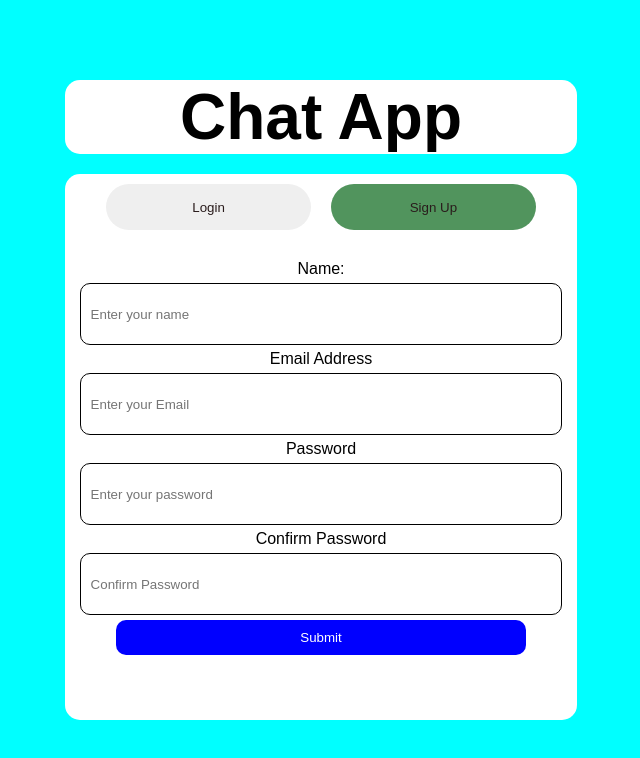
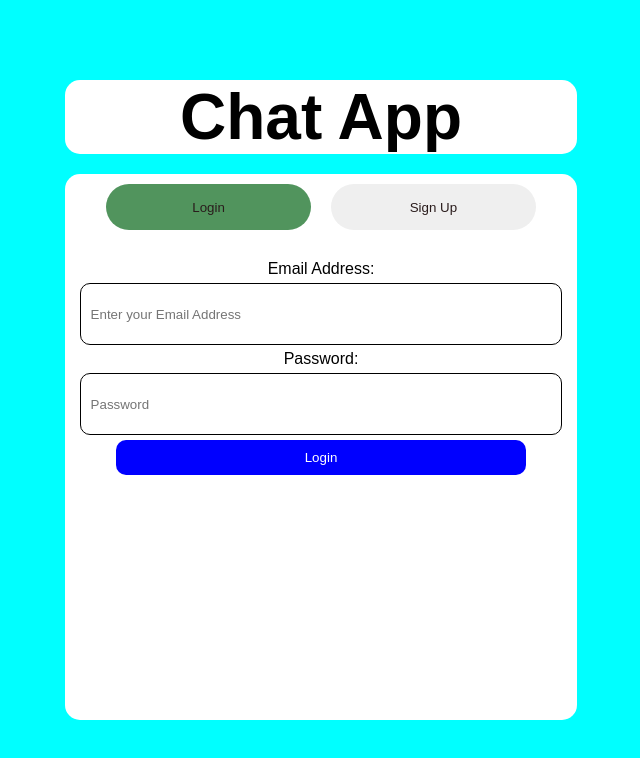
Before and after one commit to jaswindersingh97/ChatApp, a React (Vite) app in the folder Client/: page / in a window 1280 px wide. Shown: the top 758 px of the page, without its empty margins (319-959 px from the left). Built offline with nearby package versions, Linux system fonts and the light colour scheme.

Commit message:
something dont know why i did

```diff
--- a/Client/src/App.jsx
+++ b/Client/src/App.jsx
@@ -1,22 +1,40 @@
 import React from 'react';
-import './App.css';
+import { BrowserRouter, Routes, Route, Navigate } from 'react-router-dom';
 import HomePage from './pages/HomePage';
 import ChatPage from './pages/ChatPage';
-import ProtectedRoute from './components/ProtectedRoute';
-import { BrowserRouter, Routes, Route, Navigate } from 'react-router-dom';
+import { AuthProvider, useAuth } from './context/AuthContext';
 
-// Create a function to check if the token exists
+const ProtectedRoute = ({ element: Component }) => {
+  const { isTokenValid } = useAuth();
+  return isTokenValid() ? <Component /> : <Navigate to="/" />;
+};
 
 function App() {
   return (
-    <BrowserRouter>
-      <Routes>
-        <Route path='/' element={<HomePage />} />
-        {/* Protect the chat page */}
-        <Route path='/chatPage' element={<ProtectedRoute element={ChatPage} />} />
-      </Routes>
-    </BrowserRouter>
+    <AuthProvider>
+      <BrowserRouter>
+        <Routes>
+          {/* Redirect signed-in users to ChatPage if they try to access HomePage */}
+          <Route
+            path="/"
+            element={<AuthRedirect />}
+          />
+          {/* Protect ChatPage route */}
+          <Route
+            path="/chatPage"
+            element={<ProtectedRoute element={ChatPage} />}
+          />
+          {/* Optionally handle unknown routes */}
+          <Route path="*" element={<Navigate to="/" />} />
+        </Routes>
+      </BrowserRouter>
+    </AuthProvider>
   );
 }
 
+const AuthRedirect = () => {
+  const { isTokenValid } = useAuth();
+  return isTokenValid() ? <Navigate to="/chatPage" /> : <HomePage />;
+};
+
 export default App;
--- a/Client/src/components/SignIn.jsx
+++ b/Client/src/components/SignIn.jsx
@@ -2,38 +2,70 @@ import React, { useState } from 'react';
 import styles from './SignIn.module.css';
 import authApi from '../api/authApi';
 import { useNavigate } from 'react-router-dom';
+import { useAuth } from '../context/AuthContext';
+
 function SignIn() {
   const navigate = useNavigate();
-  const endpoints = "/signin";
-  const [user, SetUser] = useState({
+  const { setToken } = useAuth();
+  const [user, setUser] = useState({
     email: "",
     password: ""
   });
+  const [isLoading, setIsLoading] = useState(false);
+  const [error, setError] = useState("");
 
   const changeHandler = (e) => {
     const { name, value } = e.target;
-    SetUser((prevData) => ({
+    setUser((prevData) => ({
       ...prevData,
       [name]: value
     }));
+    setError(""); // Reset error on input change
   };
 
   const apiHandler = async () => {
+    const endpoints = "/signin";
     try {
       const response = await authApi({ endpoints, user });
       return response;
     } catch (error) {
-      console.error("Error from API:", error);
+      if (error.response && error.response.data) {
+        throw new Error(error.response.data.error || "Invalid login credentials");
+      }
+      throw new Error("An error occurred while logging in. Please try again.");
     }
+  };
+
+  const validateForm = () => {
+    if (!user.email || !user.password) {
+      setError("Both fields are required.");
+      return false;
+    }
+    const emailRegex = /^[^\s@]+@[^\s@]+\.[^\s@]+$/;
+    if (!emailRegex.test(user.email)) {
+      setError("Invalid email format.");
+      return false;
+    }
+    return true;
   };
 
   const submitHandler = async (e) => {
     e.preventDefault();
-    const {token,id} = await apiHandler();  // Wait for the API call to finish
-    console.log("Submit Response:", token);
-    localStorage.setItem("token","Bearer "+token);
-    localStorage.setItem("id",id);
-    navigate("/chatpage");
+    if (!validateForm()) return;
+
+    setIsLoading(true);
+    try {
+      const { token, id } = await apiHandler(); // Wait for the API call
+      console.log("Submit Response:", token);
+      localStorage.setItem("token", token);
+      localStorage.setItem("id", id);
+      setToken(token); // Update the token in context
+      navigate("/chatPage");
+    } catch (error) {
+      setError(error.message); // Set error message if API fails
+    } finally {
+      setIsLoading(false);
+    }
   };
 
   return (
@@ -55,7 +87,10 @@ function SignIn() {
           onChange={changeHandler}
           placeholder='Password'
         />
-        <button type="submit">Login</button>
+        {error && <p className={styles.error}>{error}</p>} {/* Display error messages */}
+        <button type="submit" disabled={isLoading}>
+          {isLoading ? "Logging in..." : "Login"}
+        </button>
       </form>
     </div>
   );
--- a/Client/src/components/SignUp.jsx
+++ b/Client/src/components/SignUp.jsx
@@ -1,36 +1,65 @@
-import React, { useState } from 'react'
+import React, { useState } from 'react';
 import styles from './SignUp.module.css';
 import authApi from '../api/authApi';
+
 function SignUp() {
-  const endpoints = "/signup";
   const [user, setUser] = useState({ name: "", email: "", password: "" });
   const [pass, setPass] = useState({ pass: "", confirmpass: "" });
+  const [error, setError] = useState("");
+  const [isLoading, setIsLoading] = useState(false);
+  const [showPassword, setShowPassword] = useState(false);
 
-  const submitHandler = async(e) => {
+  const validateForm = () => {
+    if (!user.name || !user.email || !pass.pass || !pass.confirmpass) {
+      setError("All fields are required.");
+      return false;
+    }
+    const emailRegex = /^[^\s@]+@[^\s@]+\.[^\s@]+$/;
+    if (!emailRegex.test(user.email)) {
+      setError("Invalid email format.");
+      return false;
+    }
+    if (pass.pass !== pass.confirmpass) {
+      setError("Passwords do not match.");
+      return false;
+    }
+    return true;
+  };
+
+  const submitHandler = async (e) => {
     e.preventDefault();
+    setError(""); // Clear previous errors
 
-    if (pass.pass === pass.confirmpass) {
-      setUser((oldData) => ({
-        ...oldData,
-        password: pass.pass
-      }));
-      // You can add more logic here, like making an API call or further validation
-      alert("Form submitted successfully!");
-      const response = await apiHandler();  // Wait for the API call to finish
+    if (!validateForm()) return;
 
-      console.log(response)
+    setIsLoading(true);
+    try {
+      const response = await apiHandler(); // Wait for the API call to finish
+      console.log("API Response:", response);
+      alert("Sign up successful!");
+    } catch (error) {
+      if (error.response && error.response.data) {
+        // If there's a specific error message from the API, display it
+        setError(error.response.data.error || "An error occurred. Please try again.");
       } else {
-      alert("Passwords do not match");
+        setError("An error occurred. Please try again.");
+      }
+    } finally {
+      setIsLoading(false);
     }
   };
 
   const apiHandler = async () => {
+    const endpoints = "/signup";
     try {
-      const response = await authApi({ endpoints, user });
-      console.log("API Response:", response);
+      const response = await authApi({
+        endpoints,
+        user: { ...user, password: pass.pass }, // Assign password here
+      });
       return response;
     } catch (error) {
-      console.error("Error from API:", error);
+      // Throw the error so it can be caught in submitHandler
+      throw error;
     }
   };
 
@@ -40,6 +69,7 @@ function SignUp() {
       ...prev,
       [name]: value,
     }));
+    setError(""); // Reset error on input change
   };
 
   const handlePasswordChange = (e) => {
@@ -48,47 +78,75 @@ function SignUp() {
       ...prev,
       [name]: value,
     }));
+    setError(""); // Reset error on input change
+  };
+
+  const togglePasswordVisibility = () => {
+    setShowPassword(!showPassword);
   };
 
   return (
     <div className={styles.container}>
       <form onSubmit={submitHandler}>
-
         <p>Name:</p>
         <input
-          type='text'
-          name='name'
+          type="text"
+          name="name"
           value={user.name}
           onChange={handleInputChange}
-          placeholder='Enter your name'
+          placeholder="Enter your name"
         />
 
-        <p>Email Address</p>
+        <p>Email Address:</p>
         <input
-          type='email'
-          name='email'
+          type="email"
+          name="email"
           value={user.email}
           onChange={handleInputChange}
-          placeholder='Enter your Email'
+          placeholder="Enter your Email"
         />
-        <p>Password</p>
+
+        <p>Password:</p>
+        <div className={styles.passwordContainer}>
           <input
-          type='password'
-          name='pass'
+            type={showPassword ? "text" : "password"}
+            name="pass"
             value={pass.pass}
             onChange={handlePasswordChange}
-          placeholder='Enter your password'
+            placeholder="Enter your password"
           />
+          <button
+            type="button"
+            onClick={togglePasswordVisibility}
+            className={styles.toggleButton}
+          >
+            {showPassword ? "Hide" : "Show"}
+          </button>
+        </div>
 
-        <p>Confirm Password</p>
+        <p>Confirm Password:</p>
+        <div className={styles.passwordContainer}>
           <input
-          type='password'
-          name='confirmpass'
+            type={showPassword ? "text" : "password"}
+            name="confirmpass"
             value={pass.confirmpass}
             onChange={handlePasswordChange}
-          placeholder='Confirm Password'
+            placeholder="Confirm Password"
           />
-        <button type="submit">Submit</button>
+          <button
+            type="button"
+            onClick={togglePasswordVisibility}
+            className={styles.toggleButton}
+          >
+            {showPassword ? "Hide" : "Show"}
+          </button>
+        </div>
+
+        {error && <p className={styles.error}>{error}</p>} {/* Error message */}
+
+        <button type="submit" disabled={isLoading}>
+          {isLoading ? "Signing up..." : "Sign Up"}
+        </button>
       </form>
     </div>
   );
--- a/Client/src/components/SignUp.module.css
+++ b/Client/src/components/SignUp.module.css
@@ -8,3 +8,24 @@
 .button{
     width: 100%;
 }
+.passwordContainer {
+    position: relative;
+    display: flex;
+    justify-content: space-around;
+  }
+  .passwordContainer input{
+    width: 1000%;
+  }
+
+  .toggleButton {
+    width: 10px;
+    margin-left: 8px;
+    background-color: transparent;
+    border: none;
+    color: #007BFF;
+    cursor: pointer;
+  }
+
+  .toggleButton:hover {
+    text-decoration: underline;
+  }
--- /dev/null
+++ b/Client/src/context/AuthContext.jsx
@@ -0,0 +1,35 @@
+import React, { createContext, useState, useContext } from 'react';
+import isTokenValid from '../utils/isTokenValid';
+
+// Create context
+const AuthContext = createContext();
+
+// Create provider component
+export const AuthProvider = ({ children }) => {
+  const [token, setToken] = useState(localStorage.getItem('token') || '');
+
+  const isTokenValidContext = () => {
+    return isTokenValid();
+  };
+
+  const value = {
+    token,
+    setToken,
+    isTokenValid: isTokenValidContext
+  };
+
+  return (
+    <AuthContext.Provider value={value}>
+      {children}
+    </AuthContext.Provider>
+  );
+};
+
+// Custom hook for using auth context
+export const useAuth = () => {
+  const context = useContext(AuthContext);
+  if (context === undefined) {
+    throw new Error('useAuth must be used within an AuthProvider');
+  }
+  return context;
+};
--- a/Client/src/pages/HomePage.jsx
+++ b/Client/src/pages/HomePage.jsx
@@ -3,7 +3,7 @@ import styles from './HomePage.module.css';
 import SignUp from '../components/SignUp';
 import SignIn from '../components/SignIn';
 function HomePage() {
-    const [signForm,setSignForm]=useState(false);
+    const [signForm,setSignForm]=useState(true);
   return (
     <div className={styles.container}>
         <div className={styles.box}>
--- /dev/null
+++ b/Client/src/utils/isTokenValid.js
@@ -0,0 +1,15 @@
+import {jwtDecode} from 'jwt-decode';
+
+const isTokenValid = () => {
+  const token = localStorage.getItem('token');
+  if (!token) return false;
+
+  try {
+    const decodedToken = jwtDecode(token);
+    return decodedToken.exp * 1000 > Date.now(); // exp is in seconds
+  } catch {
+    return false;
+  }
+};
+
+export default isTokenValid;
```
Also changed, not shown: 1 other file (tests, documents, lock files or other folders). Lines whose indentation alone changed are shown as unchanged.
